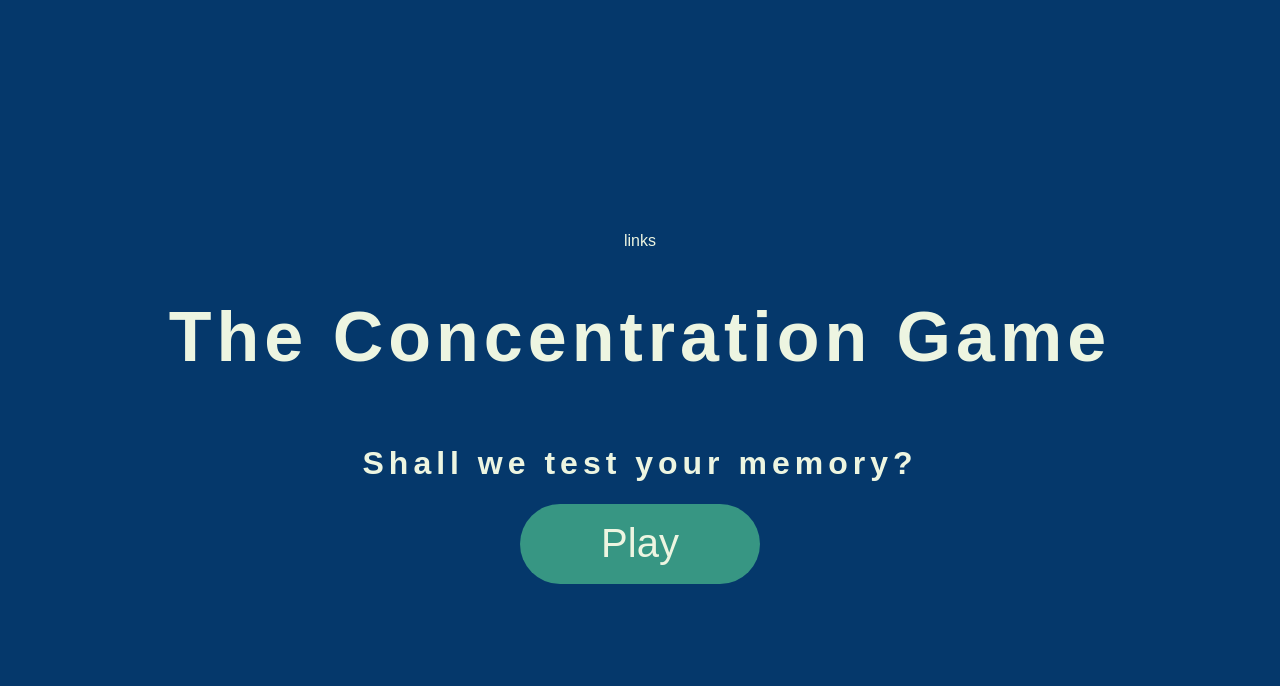
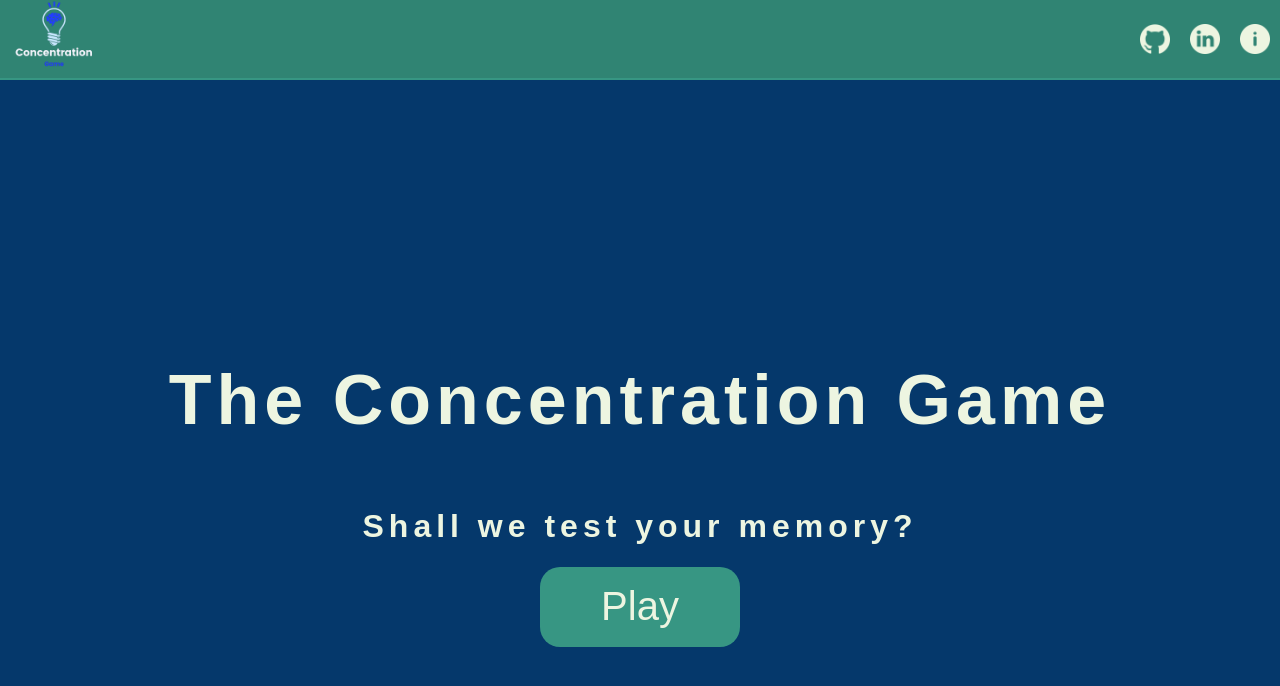
Before and after one commit to Callumwhhui/SEI-Project-1, a plain HTML site: page startpage.HTML in a window 1280 px wide. Drawn offline with Linux system fonts and the light colour scheme; a web font is replaced by a local one.

Commit message:
add features and animations/ styling

```diff
--- /dev/null
+++ b/CSS/project1.css
@@ -0,0 +1,111 @@
+* {
+    box-sizing: border-box;
+}
+
+body {
+    background-color: #05386B;
+    margin: 0;
+}
+
+main {
+    background-color: #05386B;
+    display: flex;
+    flex-direction: column;
+    justify-content: center;
+    align-items: center;
+    height: 100vh;
+    font-family: 'Belanosima', sans-serif;
+    color: #edf5e1;
+}
+
+header{
+    background-color: #308473;
+    width: 100%;
+    height: 80px;
+    margin: 0;
+    border-bottom:2px solid #379683;
+    display: flex;
+    justify-content: space-between;
+}
+div {
+    display: flex;
+    align-items: center;
+    justify-content: space-between;
+}
+
+.github {
+    display: flex;
+    height: 30px;
+    margin: 10px;
+}
+.github:hover {
+    transform: scale(1.05);
+}
+.linkedin {
+    display: flex;
+    height: 30px;
+    margin: 10px;
+}
+.linkedin:hover {
+    transform: scale(1.05);
+}
+
+.imgur {
+    display: flex;
+    height: 30px;
+    margin: 10px;
+}
+.imgur:hover {
+    transform: scale(1.05);
+}
+
+.logo {
+  transform: scale(1.6);
+  display: flex;
+  margin: 0 0 10px 20px;
+}
+
+button {
+    height: 80px;
+    width: 200px;
+    background-color: #379683;
+    border-radius: 20px;
+    border-style: none;
+    font-size: 40px;
+    color: #edf5e1;
+    animation-name: rotate;
+    animation-duration: 2s;
+}
+
+button:hover {
+    cursor: pointer;
+    transform: scale(1.1);
+    transition: 0.25s;
+}
+
+button:active {
+    background-color: #308473;
+}
+
+.title {
+    letter-spacing: 5px;
+    font-size: 70px;
+    animation-name: rotate;
+    animation-duration: 1s;
+}
+
+.question {
+    letter-spacing: 5px;
+    animation-name: rotate;
+    animation-duration: 1.5s;
+}
+
+@keyframes rotate {
+    20%, 80% {
+      transform: rotateY(180deg);
+    }
+
+    100% {
+      transform: rotateY(360deg);
+    }
+  }
--- a/project1.css
+++ /dev/null
@@ -1,43 +0,0 @@
-* {
-    box-sizing: border-box;
-}
-
-body {
-    background-color: #05386B;
-    display: flex;
-    flex-direction: column;
-    justify-content: center;
-    align-items: center;
-    height: 100vh;
-    font-family: 'Belanosima', sans-serif;
-    color: #edf5e1;
-}
-
-button {
-    height: 10vh;
-    width: 30vh;
-    background-color: #379683;
-    border-radius: 5vh;
-    border-style: none;
-    font-size: 40px;
-    color: #edf5e1;
-}
-
-button:hover {
-    cursor: pointer;
-    transform: scale(1.1);
-    transition: 0.25s;
-}
-
-button:active {
-    background-color: #308473;
-}
-
-.title {
-    letter-spacing: 5px;
-    font-size: 70px;
-}
-
-.question {
-    letter-spacing: 5px;
-}
--- a/startpage.HTML
+++ b/startpage.HTML
@@ -8,14 +8,21 @@
 <link rel="preconnect" href="https://fonts.gstatic.com" crossorigin>
 <link href="https://fonts.googleapis.com/css2?family=Belanosima&display=swap" rel="stylesheet">
     <title>Concetration Game</title>
-    <link rel="stylesheet" href="project1.css">
+    <link rel="stylesheet" href="CSS/project1.css">
 </head>
 <body>
     <header>
-        <nav> links </nav>
+      <img class= "logo"src="projectimgs/backimg.png" alt="logo">
+      <div>
+          <a href="https://github.com/Callumwhhui" target="_blank"><img class= "github"src="projectimgs/github.png" alt="github"></a>
+          <a href="https://www.linkedin.com/in/callum-hui-55776127a/" target="_blank"><img class= "linkedin"src="projectimgs/linkedin1.png" alt="linkedin"></a>
+          <a href="https://imgur.com/user/huicallum8888" target="_blank"><img class= "imgur"src="projectimgs/info.png" alt="imgur"></a>
+      </div>
     </header>
+    <main>
     <h1 class="title">The Concentration Game</h1>
     <h1 class="question">Shall we test your memory?</h1>
    <a href="main.HTML"><button>Play</button></a>
+   </main>
 </body>
 </html>
```
Also changed, not shown: CSS/main.css (renamed from main.css, +49 -1 lines), main.HTML (+1 -1 lines), project1.js (+14 -2 lines), projectimgs/github.png (added), projectimgs/info.png (added), projectimgs/linkedin1.png (added).
